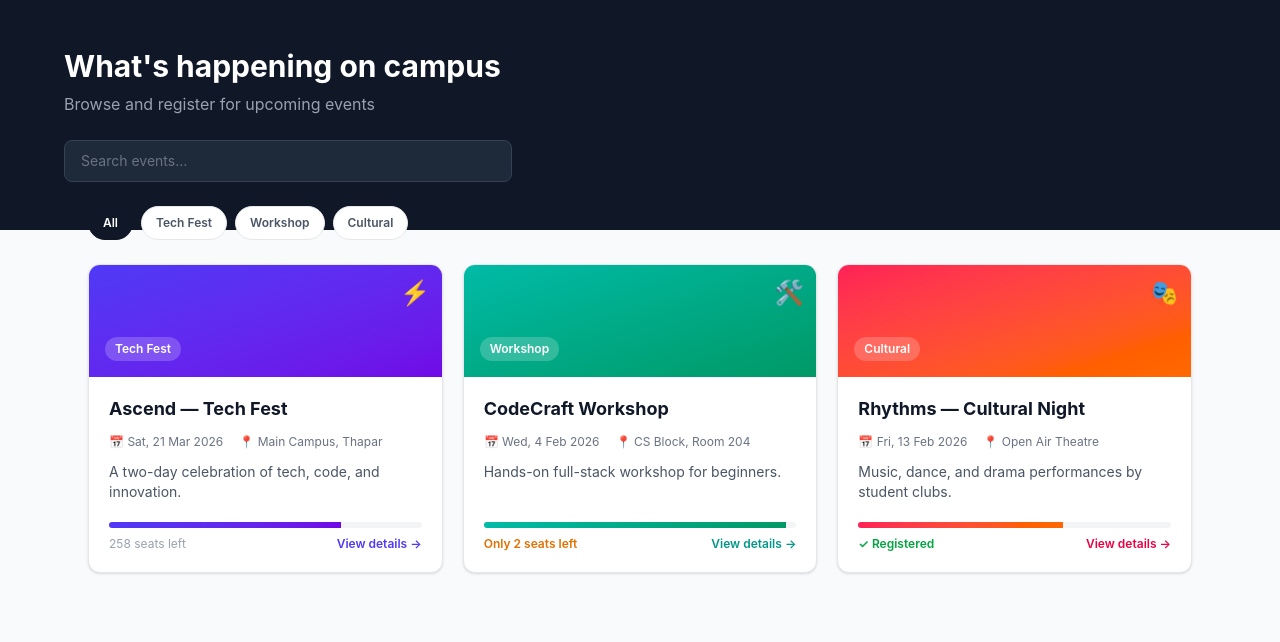
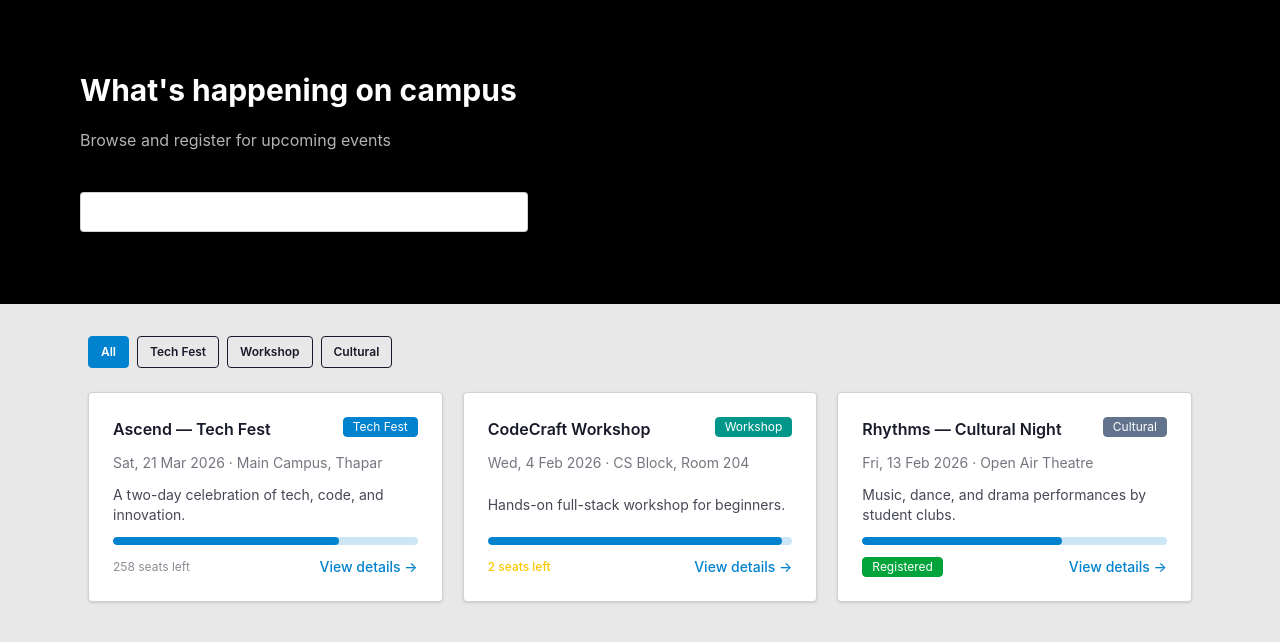
Before and after one commit to Anushka-Verma-CODES/EventPulse, a React (Vite) app in the folder frontend/: page /events in a window 1280 px wide. Shown: the top 642 px of the page. Built offline with nearby package versions, Linux system fonts and the light colour scheme.

Commit message:
daisy ui

```diff
--- a/frontend/package.json
+++ b/frontend/package.json
@@ -23,6 +23,7 @@
     "@types/react": "^19.2.18",
     "@types/react-dom": "^19.2.7",
     "@vitejs/plugin-react": "^6.1.1",
+    "daisyui": "^5.7.36",
     "eslint": "^10.10.0",
     "eslint-plugin-react-hooks": "^7.1.1",
     "eslint-plugin-react-refresh": "^0.5.6",
--- a/frontend/src/features/events/components/EventCard.tsx
+++ b/frontend/src/features/events/components/EventCard.tsx
@@ -1,65 +1,51 @@
 import { Link } from 'react-router-dom';
 import type { EventItem } from '../../../types/event';
-import { getCategoryStyle } from '../utils/categoryStyles';
 
 interface EventCardProps {
   event: EventItem;
 }
 
+const categoryBadge: Record<string, string> = {
+  'Tech Fest': 'badge-primary',
+  Workshop: 'badge-accent',
+  Cultural: 'badge-secondary',
+};
+
 export function EventCard({ event }: EventCardProps) {
   const seatsLeft = event.capacityTotal - event.capacityRegistered;
   const percentFull = (event.capacityRegistered / event.capacityTotal) * 100;
   const isFillingUp = seatsLeft < event.capacityTotal * 0.15;
-  const style = getCategoryStyle(event.category);
+  const badgeClass = categoryBadge[event.category] ?? 'badge-neutral';
 
   return (
-    <Link
-      to={`/events/${event.id}`}
-      className="group bg-white rounded-xl overflow-hidden border border-gray-200 shadow-sm
-                 hover:shadow-lg hover:-translate-y-0.5 transition-all duration-200 flex flex-col"
-    >
-      {/* banner */}
-      <div className={`h-28 bg-gradient-to-br ${style.gradient} relative flex items-end p-4`}>
-        <span className="absolute top-3 right-3 text-2xl">{style.icon}</span>
-        <span className="text-white text-xs font-semibold bg-white/20 backdrop-blur px-2.5 py-1 rounded-full">
-          {event.category}
-        </span>
+    <Link to={`/events/${event.id}`} className="card bg-base-100 shadow-sm hover:shadow-md transition-shadow border border-base-300">
+      <div className="card-body gap-3">
+        <div className="flex justify-between items-start">
+          <h3 className="card-title text-base">{event.name}</h3>
+          <span className={`badge ${badgeClass} badge-sm`}>{event.category}</span>
         </div>
 
-      <div className="p-5 flex flex-col gap-3 flex-1">
-        <h3 className="text-lg font-bold text-gray-900 leading-snug group-hover:text-gray-700">
-          {event.name}
-        </h3>
+        <p className="text-sm text-base-content/60">
+          {event.date} · {event.venue}
+        </p>
 
-        <div className="flex items-center gap-4 text-xs text-gray-500">
-          <span className="flex items-center gap-1">
-            📅 {event.date}
-          </span>
-          <span className="flex items-center gap-1">
-            📍 {event.venue}
-          </span>
-        </div>
+        <p className="text-sm text-base-content/80 line-clamp-2">{event.shortDescription}</p>
 
-        <p className="text-sm text-gray-600 line-clamp-2">{event.shortDescription}</p>
+        <progress
+          className="progress progress-primary w-full"
+          value={percentFull}
+          max={100}
+        />
 
-        {/* capacity bar */}
-        <div className="mt-auto pt-2">
-          <div className="w-full h-1.5 bg-gray-100 rounded-full overflow-hidden mb-2">
-            <div
-              className={`h-full bg-gradient-to-r ${style.gradient}`}
-              style={{ width: `${percentFull}%` }}
-            />
-          </div>
         <div className="flex justify-between items-center">
           {event.isRegistered ? (
-              <span className="text-xs font-semibold text-green-600">✓ Registered</span>
+            <span className="badge badge-success badge-sm">Registered</span>
           ) : isFillingUp ? (
-              <span className="text-xs font-semibold text-amber-600">Only {seatsLeft} seats left</span>
+            <span className="text-xs text-warning font-medium">{seatsLeft} seats left</span>
           ) : (
-              <span className="text-xs text-gray-400">{seatsLeft} seats left</span>
+            <span className="text-xs text-base-content/50">{seatsLeft} seats left</span>
           )}
-            <span className={`text-xs font-semibold ${style.accent}`}>View details →</span>
-          </div>
+          <span className="text-sm font-medium text-primary">View details →</span>
         </div>
       </div>
     </Link>
--- a/frontend/src/features/events/utils/categoryStyles.ts
+++ b/frontend/src/features/events/utils/categoryStyles.ts
@@ -1,28 +1,9 @@
-export const categoryStyles: Record<
-  string,
-  { gradient: string; icon: string; accent: string }
-> = {
-  'Tech Fest': {
-    gradient: 'from-indigo-600 to-violet-700',
-    icon: '⚡',
-    accent: 'text-indigo-600',
-  },
-  Workshop: {
-    gradient: 'from-teal-500 to-emerald-600',
-    icon: '🛠',
-    accent: 'text-teal-600',
-  },
-  Cultural: {
-    gradient: 'from-rose-500 to-orange-500',
-    icon: '🎭',
-    accent: 'text-rose-600',
-  },
+export const categoryStyles: Record<string, { accentBg: string; accentText: string; icon: string }> = {
+  'Tech Fest': { accentBg: 'bg-signal-blue', accentText: 'text-signal-blue', icon: '⚡' },
+  Workshop: { accentBg: 'bg-signal-green', accentText: 'text-signal-green', icon: '⚙' },
+  Cultural: { accentBg: 'bg-signal-amber', accentText: 'text-signal-amber', icon: '✦' },
 };
 
 export function getCategoryStyle(category: string) {
-  return categoryStyles[category] ?? {
-    gradient: 'from-gray-500 to-gray-700',
-    icon: '📌',
-    accent: 'text-gray-600',
-  };
+  return categoryStyles[category] ?? { accentBg: 'bg-ink', accentText: 'text-ink', icon: '●' };
 }
--- a/frontend/src/index.css
+++ b/frontend/src/index.css
@@ -1,114 +1,39 @@
 @import "tailwindcss";
-
-/*
-:root {
-  --text: #6b6375;
-  --text-h: #08060d;
-  --bg: #fff;
-  --border: #e5e4e7;
-  --code-bg: #f4f3ec;
-  --accent: #aa3bff;
-  --accent-bg: rgba(170, 59, 255, 0.1);
-  --accent-border: rgba(170, 59, 255, 0.5);
-  --social-bg: rgba(244, 243, 236, 0.5);
-  --shadow:
-    rgba(0, 0, 0, 0.1) 0 10px 15px -3px, rgba(0, 0, 0, 0.05) 0 4px 6px -2px;
-
-  --sans: system-ui, 'Segoe UI', Roboto, sans-serif;
-  --heading: system-ui, 'Segoe UI', Roboto, sans-serif;
-  --mono: ui-monospace, Consolas, monospace;
-
-  font: 18px/145% var(--sans);
-  letter-spacing: 0.18px;
-  color-scheme: light dark;
-  color: var(--text);
-  background: var(--bg);
-  font-synthesis: none;
-  text-rendering: optimizeLegibility;
-  -webkit-font-smoothing: antialiased;
-  -moz-osx-font-smoothing: grayscale;
-
-  @media (max-width: 1024px) {
-    font-size: 16px;
-  }
+@plugin "daisyui" {
+  themes: corporate --default;
 }
 
-@media (prefers-color-scheme: dark) {
-  :root {
-    --text: #9ca3af;
-    --text-h: #f3f4f6;
-    --bg: #16171d;
-    --border: #2e303a;
-    --code-bg: #1f2028;
-    --accent: #c084fc;
-    --accent-bg: rgba(192, 132, 252, 0.15);
-    --accent-border: rgba(192, 132, 252, 0.5);
-    --social-bg: rgba(47, 48, 58, 0.5);
-    --shadow:
-      rgba(0, 0, 0, 0.4) 0 10px 15px -3px, rgba(0, 0, 0, 0.25) 0 4px 6px -2px;
-  }
-
-  #social .button-icon {
-    filter: invert(1) brightness(2);
-  }
+@plugin "daisyui/theme" {
+  name: "corporate";
+  default: false;
+  prefersdark: false;
+  color-scheme: "light";
+  --color-base-100: oklch(100% 0 0);
+  --color-base-200: oklch(93% 0 0);
+  --color-base-300: oklch(86% 0 0);
+  --color-base-content: oklch(22.389% 0.031 278.072);
+  --color-primary: oklch(78% 0.154 211.53);
+  --color-primary-content: oklch(100% 0 0);
+  --color-secondary: oklch(55% 0.046 257.417);
+  --color-secondary-content: oklch(100% 0 0);
+  --color-accent: oklch(60% 0.118 184.704);
+  --color-accent-content: oklch(100% 0 0);
+  --color-neutral: oklch(0% 0 0);
+  --color-neutral-content: oklch(100% 0 0);
+  --color-info: oklch(91% 0.096 180.426);
+  --color-info-content: oklch(12% 0.042 264.695);
+  --color-success: oklch(92% 0.144 146.700);
+  --color-success-content: oklch(0% 0 0);
+  --color-warning: oklch(85% 0.199 91.936);
+  --color-warning-content: oklch(0% 0 0);
+  --color-error: oklch(70% 0.191 22.216);
+  --color-error-content: oklch(100% 0 0);
+  --radius-selector: 1rem;
+  --radius-field: 1.5rem;
+  --radius-box: 2rem;
+  --size-selector: 0.21875rem;
+  --size-field: 0.25rem;
+  --border: 1px;
+  --depth: 0;
+  --noise: 1;
 }
-
-#root {
-  width: 1126px;
-  max-width: 100%;
-  margin: 0 auto;
-  text-align: center;
-  border-inline: 1px solid var(--border);
-  min-height: 100svh;
-  display: flex;
-  flex-direction: column;
-  box-sizing: border-box;
-}
-
-body {
-  margin: 0;
-}
-
-h1,
-h2 {
-  font-family: var(--heading);
-  font-weight: 500;
-  color: var(--text-h);
-}
-
-h1 {
-  font-size: 56px;
-  letter-spacing: -1.68px;
-  margin: 32px 0;
-  @media (max-width: 1024px) {
-    font-size: 36px;
-    margin: 20px 0;
-  }
-}
-h2 {
-  font-size: 24px;
-  line-height: 118%;
-  letter-spacing: -0.24px;
-  margin: 0 0 8px;
-  @media (max-width: 1024px) {
-    font-size: 20px;
-  }
-}
-p {
-  margin: 0;
-}
-
-code,
-.counter {
-  font-family: var(--mono);
-  display: inline-flex;
-  border-radius: 4px;
-  color: var(--text-h);
-}
-
-code {
-  font-size: 15px;
-  line-height: 135%;
-  padding: 4px 8px;
-  background: var(--code-bg);
-} */
--- a/frontend/src/pages/EventDetailsPage.tsx
+++ b/frontend/src/pages/EventDetailsPage.tsx
@@ -2,7 +2,12 @@ import { useEffect, useState } from 'react';
 import { useParams, Link } from 'react-router-dom';
 import type { EventItem } from '../types/event';
 import { getEventById, registerForEvent } from '../features/events/api/eventsApi';
-import { getCategoryStyle } from '../features/events/utils/categoryStyles';
+
+const categoryBadge: Record<string, string> = {
+  'Tech Fest': 'badge-primary',
+  Workshop: 'badge-accent',
+  Cultural: 'badge-secondary',
+};
 
 export default function EventDetailsPage() {
   const { id } = useParams<{ id: string }>();
@@ -28,66 +33,69 @@ export default function EventDetailsPage() {
     setRegistering(false);
   }
 
-  if (loading) return <div className="text-center mt-10 text-gray-500">Loading event…</div>;
-  if (!event) return <div className="text-center mt-10 text-red-500">Event not found</div>;
+  if (loading) {
+    return (
+      <div className="flex justify-center mt-20">
+        <span className="loading loading-spinner loading-lg text-primary"></span>
+      </div>
+    );
+  }
+  if (!event) return <div className="text-center mt-10 text-error">Event not found</div>;
 
   const seatsLeft = event.capacityTotal - event.capacityRegistered;
   const percentFull = (event.capacityRegistered / event.capacityTotal) * 100;
-  const style = getCategoryStyle(event.category);
+  const badgeClass = categoryBadge[event.category] ?? 'badge-neutral';
 
   return (
-    <div className="min-h-screen bg-gray-50">
-      {/* banner */}
-      <div className={`h-56 bg-gradient-to-br ${style.gradient} relative flex items-end`}>
-        <div className="max-w-3xl mx-auto w-full px-6 pb-6">
-          <Link to="/events" className="text-white/80 text-sm hover:text-white">← Back to events</Link>
-          <div className="flex items-center gap-3 mt-3">
-            <span className="text-3xl">{style.icon}</span>
-            <h1 className="text-3xl font-bold text-white">{event.name}</h1>
-          </div>
-        </div>
+    <div className="min-h-screen bg-base-200 py-10 px-6">
+      <div className="max-w-2xl mx-auto">
+        <Link to="/events" className="link link-hover text-sm text-base-content/60">
+          ← Back to events
+        </Link>
+
+        <div className="card bg-base-100 shadow-sm border border-base-300 mt-4">
+          <div className="card-body">
+            <div className="flex justify-between items-start">
+              <h1 className="card-title text-2xl">{event.name}</h1>
+              <span className={`badge ${badgeClass}`}>{event.category}</span>
             </div>
 
-      <div className="max-w-3xl mx-auto px-6 -mt-8 pb-12">
-        <div className="bg-white rounded-xl border border-gray-200 shadow-sm p-8">
-          <div className="flex items-center gap-4 text-sm text-gray-500 mb-6">
-            <span>📅 {event.date}</span>
-            <span>📍 {event.venue}</span>
-            <span className={`font-semibold ${style.accent}`}>{event.category}</span>
-          </div>
+            <p className="text-sm text-base-content/60 mb-4">
+              {event.date} · {event.venue}
+            </p>
 
-          <p className="text-gray-700 leading-relaxed mb-8">{event.fullDescription}</p>
+            <p className="text-base-content/80 leading-relaxed mb-4">{event.fullDescription}</p>
 
-          <div className="mb-6">
-            <div className="flex justify-between text-xs text-gray-500 mb-1.5">
+            <div className="mb-2">
+              <div className="flex justify-between text-xs text-base-content/50 mb-1">
                 <span>{event.capacityRegistered} registered</span>
                 <span>{seatsLeft} seats left</span>
               </div>
-            <div className="w-full h-2 bg-gray-100 rounded-full overflow-hidden">
-              <div
-                className={`h-full bg-gradient-to-r ${style.gradient}`}
-                style={{ width: `${percentFull}%` }}
-              />
-            </div>
+              <progress className="progress progress-primary w-full" value={percentFull} max={100} />
             </div>
 
+            <div className="card-actions mt-4">
               {event.isRegistered ? (
-            <div className="text-center py-3 bg-green-50 text-green-700 rounded-lg font-semibold text-sm border border-green-200">
-              ✓ You're registered for this event
+                <div className="alert alert-success w-full">
+                  <span>You're registered for this event</span>
                 </div>
               ) : (
                 <button
                   onClick={handleRegister}
                   disabled={registering || seatsLeft === 0}
-              className={`w-full text-white rounded-lg py-3 text-sm font-semibold transition
-                          bg-gradient-to-r ${style.gradient} hover:opacity-90
-                          disabled:opacity-40 disabled:cursor-not-allowed`}
+                  className="btn btn-primary w-full"
                 >
-              {registering ? 'Registering…' : seatsLeft === 0 ? 'Fully booked' : 'Register for this event'}
+                  {registering
+                    ? 'Registering…'
+                    : seatsLeft === 0
+                    ? 'Fully booked'
+                    : 'Register for this event'}
                 </button>
               )}
             </div>
           </div>
         </div>
+      </div>
+    </div>
   );
 }
--- a/frontend/src/pages/EventsListPage.tsx
+++ b/frontend/src/pages/EventsListPage.tsx
@@ -16,10 +16,7 @@ export default function EventsListPage() {
     });
   }, []);
 
-  const categories = useMemo(
-    () => Array.from(new Set(events.map((e) => e.category))),
-    [events]
-  );
+  const categories = useMemo(() => Array.from(new Set(events.map((e) => e.category))), [events]);
 
   const filteredEvents = useMemo(() => {
     return events.filter((e) => {
@@ -29,37 +26,35 @@ export default function EventsListPage() {
     });
   }, [events, search, activeCategory]);
 
-  if (loading) return <div className="text-center mt-10 text-gray-500">Loading events…</div>;
+  if (loading) {
+    return (
+      <div className="flex justify-center mt-20">
+        <span className="loading loading-spinner loading-lg text-primary"></span>
+      </div>
+    );
+  }
 
   return (
-    <div className="min-h-screen bg-gray-50">
-      {/* hero */}
-      <div className="bg-gray-900 text-white px-6 py-12">
-        <div className="max-w-6xl mx-auto">
-          <h1 className="text-3xl font-bold mb-2">What's happening on campus</h1>
-          <p className="text-gray-400 mb-6">Browse and register for upcoming events</p>
-
+    <div className="min-h-screen bg-base-200">
+      <div className="hero bg-neutral text-neutral-content py-14">
+        <div className="hero-content flex-col items-start max-w-6xl w-full">
+          <h1 className="text-3xl font-bold mb-1">What's happening on campus</h1>
+          <p className="opacity-70 mb-6">Browse and register for upcoming events</p>
           <input
             type="text"
             placeholder="Search events…"
             value={search}
             onChange={(e) => setSearch(e.target.value)}
-            className="w-full max-w-md px-4 py-2.5 rounded-lg bg-gray-800 border border-gray-700
-                       text-sm placeholder-gray-500 focus:outline-none focus:ring-2 focus:ring-indigo-500"
+            className="input input-bordered w-full max-w-md"
           />
         </div>
       </div>
 
-      <div className="max-w-6xl mx-auto px-6 -mt-6">
-        {/* category filters */}
+      <div className="max-w-6xl mx-auto px-6 py-8">
         <div className="flex gap-2 mb-6 flex-wrap">
           <button
             onClick={() => setActiveCategory(null)}
-            className={`text-xs font-semibold px-3.5 py-2 rounded-full border transition ${
-              activeCategory === null
-                ? 'bg-gray-900 text-white border-gray-900'
-                : 'bg-white text-gray-600 border-gray-200 hover:border-gray-400'
-            }`}
+            className={`btn btn-sm ${activeCategory === null ? 'btn-primary' : 'btn-outline'}`}
           >
             All
           </button>
@@ -67,11 +62,7 @@ export default function EventsListPage() {
             <button
               key={cat}
               onClick={() => setActiveCategory(cat)}
-              className={`text-xs font-semibold px-3.5 py-2 rounded-full border transition ${
-                activeCategory === cat
-                  ? 'bg-gray-900 text-white border-gray-900'
-                  : 'bg-white text-gray-600 border-gray-200 hover:border-gray-400'
-              }`}
+              className={`btn btn-sm ${activeCategory === cat ? 'btn-primary' : 'btn-outline'}`}
             >
               {cat}
             </button>
@@ -79,9 +70,9 @@ export default function EventsListPage() {
         </div>
 
         {filteredEvents.length === 0 ? (
-          <div className="text-center text-gray-400 py-16">No events match your search.</div>
+          <div className="text-center text-base-content/50 py-16">No events match your search.</div>
         ) : (
-          <div className="grid grid-cols-1 md:grid-cols-2 lg:grid-cols-3 gap-5 pb-12">
+          <div className="grid grid-cols-1 md:grid-cols-2 lg:grid-cols-3 gap-5">
             {filteredEvents.map((event) => (
               <EventCard key={event.id} event={event} />
             ))}
```
Also changed, not shown: frontend/src/App.tsx (line endings or trailing spaces), 1 other file (tests, documents, lock files or other folders). Lines whose indentation alone changed are shown as unchanged.
